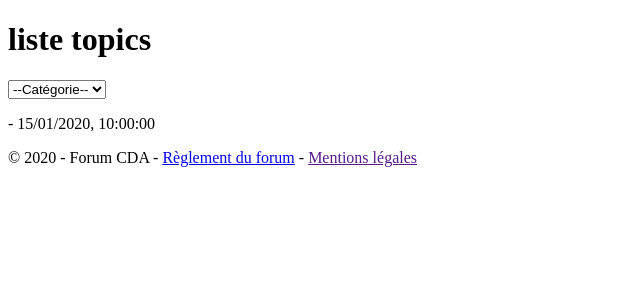
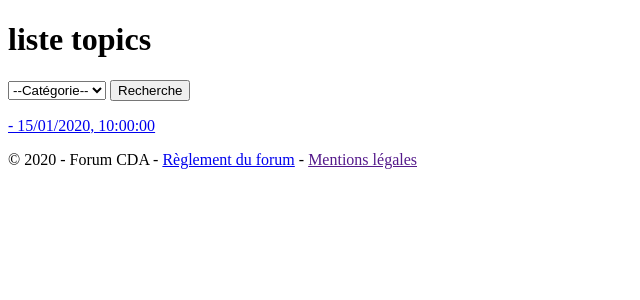
Before and after one commit to AbdouVak/Abdourahman_Vakouiev, a PHP site: page /index.php?ctrl=forum&action=listTopics in a window 1280 px wide. Shown: the part 55-355 px from the top of the page, without its empty margins (0-640 px from the left). Run offline with PHP 8.4, Linux system fonts and the light colour scheme; tables that the repository leaves empty or names only in its code hold one stand-in row (values such as "Sample post"); some libraries are stand-ins or nearby versions.

Commit message:
listTopics: crete a balise a to redirect to the view "topics"

```diff
--- a/forumPlateau/view/forum/listTopics.php
+++ b/forumPlateau/view/forum/listTopics.php
@@ -7,6 +7,7 @@ $topics = $result["data"]['topics'];
 
 <h1>liste topics</h1>
 
+<form >
     <select name="categorie" id='cateorie'>
         <option value="">--Catégorie--</option><?php
         foreach($categories as $categorie){?>
@@ -17,12 +18,13 @@ $topics = $result["data"]['topics'];
 
         }?>
     </select>
-
+    <input type="submit" value="Recherche">
+</form>
 <?php
 foreach($topics as $topic){
     ?>
     <div>
-        <p><?=$topic->getTitle()?> - <?=$topic->getCreationdate()?></p>
+        <a href="index.php?ctrl=topics&action=topics"><p><?=$topic->getTitle()?> - <?=$topic->getCreationdate()?></p></a>
     </div>
     <?php
 }
```
Lines whose indentation alone changed are shown as unchanged.
